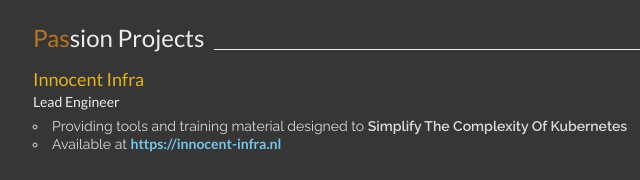
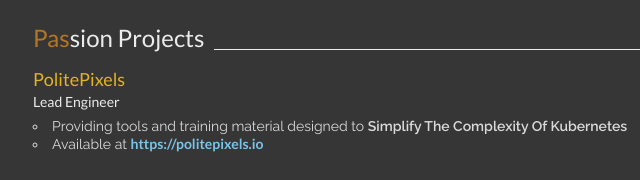
Before and after one commit to mhaddon/me, a plain HTML site: page cv.html in a window 1280 px wide. Shown: the part 2443-2623 px from the top of the page, 207-847 px from the left. Drawn offline with Linux system fonts and the light colour scheme.

Commit message:
add politepixels

```diff
--- a/cv.html
+++ b/cv.html
@@ -606,11 +606,11 @@
         </h2>
         <article class="content content--flex">
             <section style="flex-grow:100;">
-                <h3>Innocent Infra</h3>
+                <h3>PolitePixels</h3>
                 <h4>Lead Engineer</h4>
                 <ul>
                     <li>Providing tools and training material designed to <b>Simplify The Complexity Of Kubernetes</b></li>
-                    <li>Available at <a href="https://innocent-infra.nl" target="_blank"><b>https://innocent-infra.nl</b></a>
+                    <li>Available at <a href="https://politepixels.io" target="_blank"><b>https://politepixels.io</b></a>
                     </li>
                 </ul>
             </section>
```
